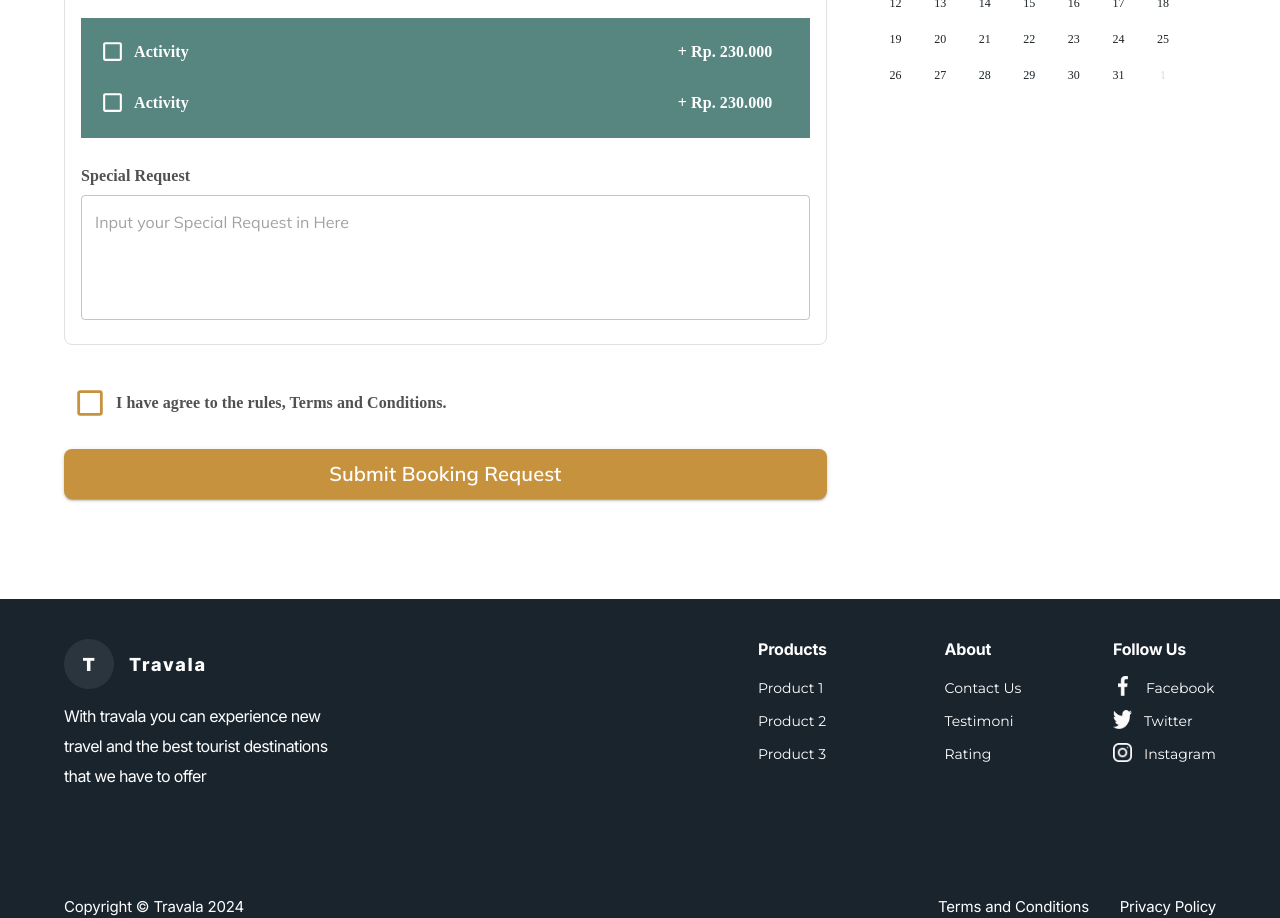
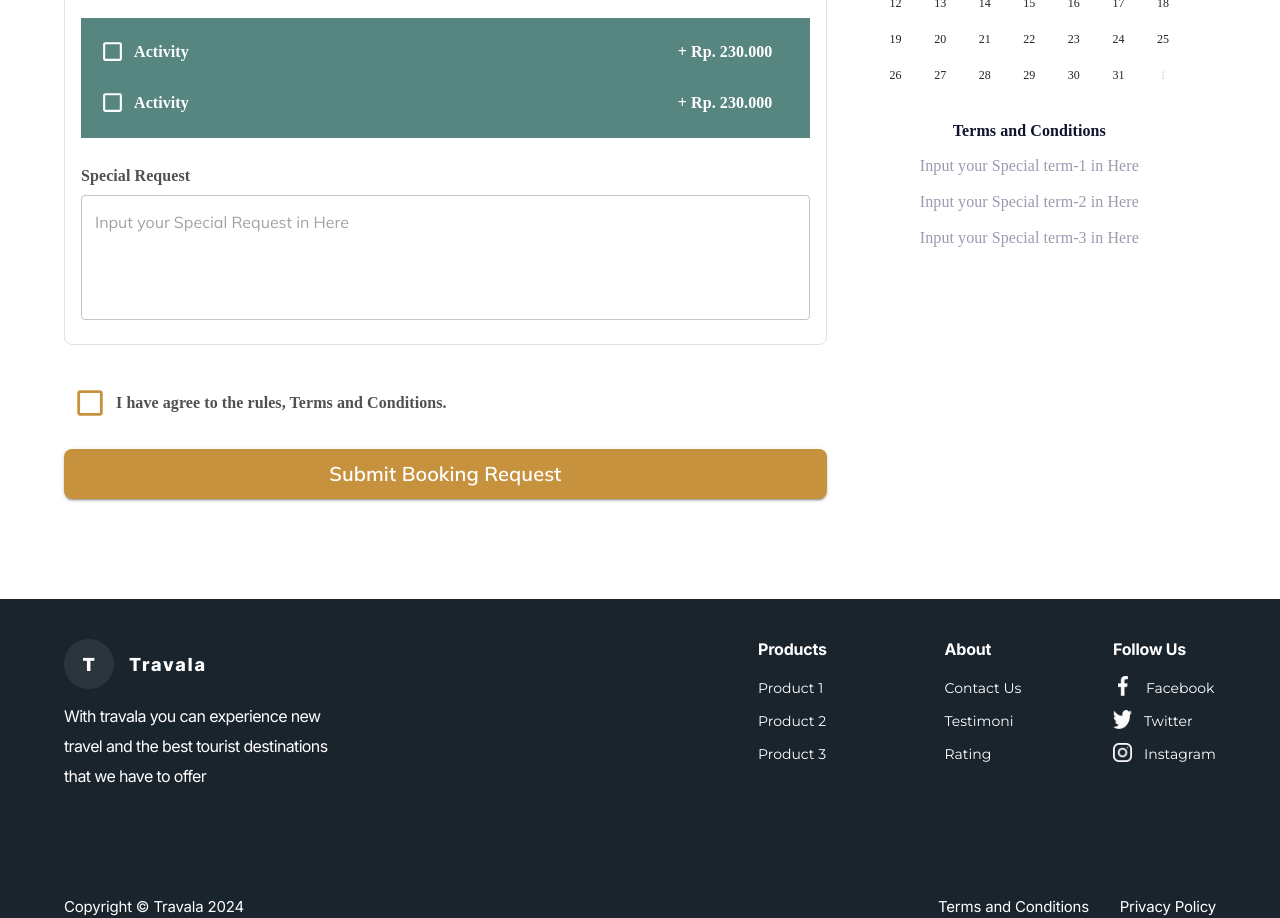
Before and after one commit to Software-Lifecycle-Consultants/slc-open-hms, a Next.js app: page /checkout in a window 1280 px wide. Shown: the part 1320-2238 px from the top of the page. Built offline with nearby package versions, Linux system fonts and the light colour scheme.

Commit message:
Imported TermAndCondition path into checkout-page.tsx

```diff
--- a/app/checkout/page.tsx
+++ b/app/checkout/page.tsx
@@ -7,7 +7,7 @@ import React from "react";
 import BillingDetails from "@/components/checkout/BillingDetails";
 import BookingInfo from "@/components/checkout/BookingInfo";
 import ExtraFacilitation from "@/components/checkout/ExtraFacilitation";
-
+import TermAndCondition from "@/components/checkout/TermAndCondition";
 /**
  * CheckoutScreen component represents the checkout screen of the website.
  * It includes sections like Heading, Billing details form, Booking info, Extra facilitation, Calender and Submit button.
@@ -48,6 +48,7 @@ const CheckoutScreen = () => {
             </Grid>
             <Grid item xs={12} md={4}>
               <Calender />
+              <TermAndCondition/>
             </Grid>
           </Grid>
         </Container>
```
